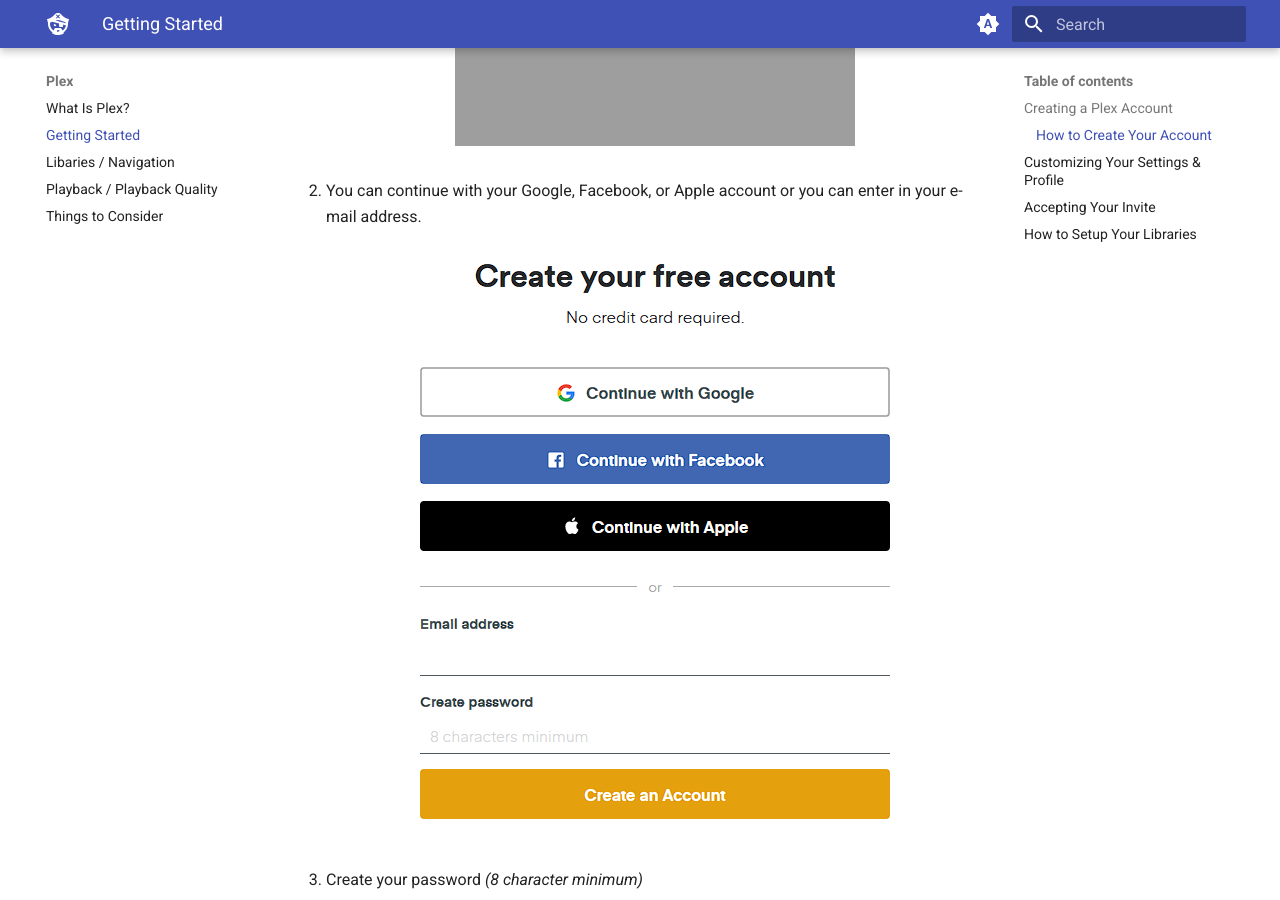
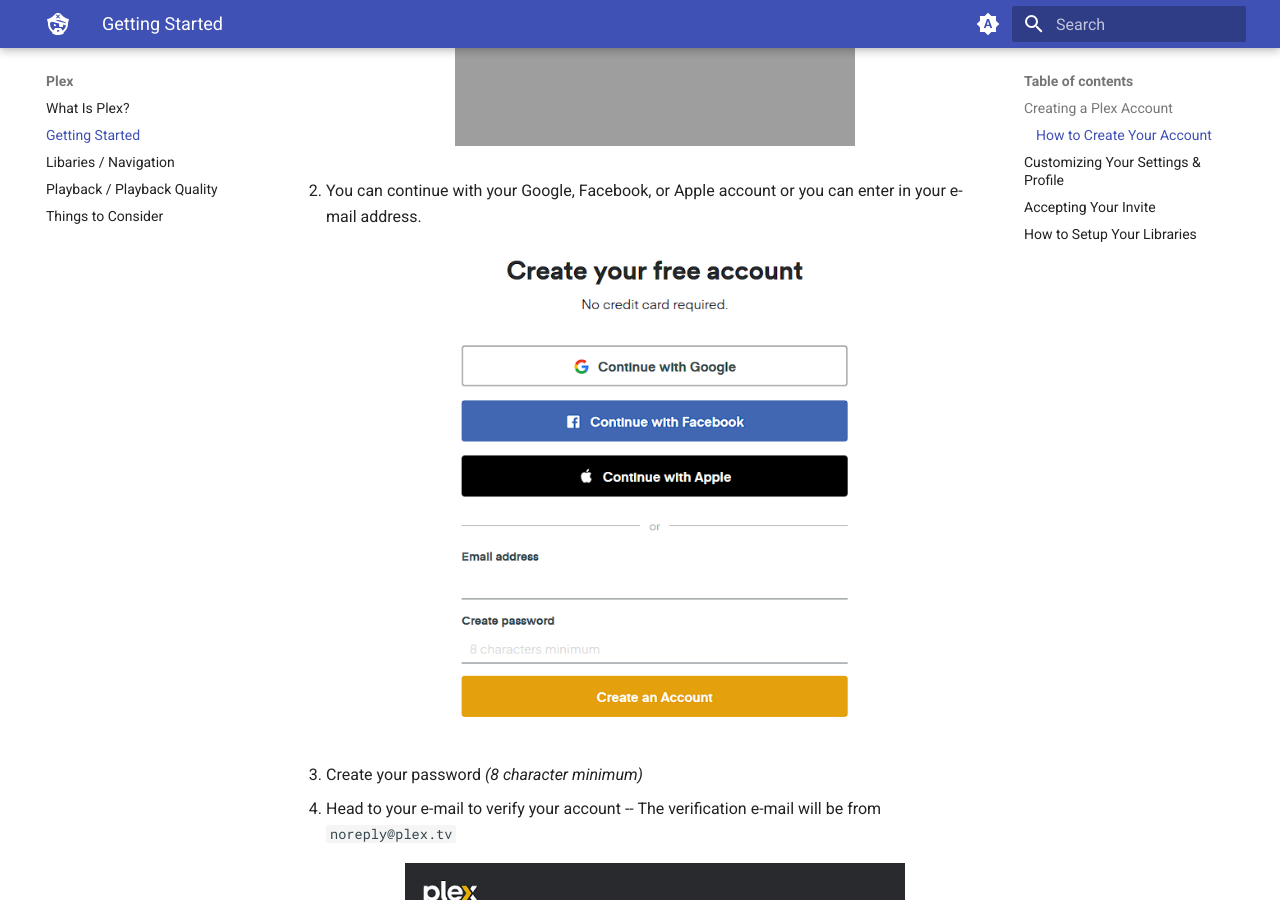
Before and after one commit to neomedia6989/docs-2, an MkDocs documentation site: the page built from docs/plex/getting-started.md, in a window 1280 px wide and 900 px high, scrolled down 728 px. Built offline with MkDocs 1.6.1 and Material for MkDocs 9.7.7, drawn with Linux system fonts in a browser that asks for light colours.

Commit message:
Update getting-started.md

```diff
--- a/docs/plex/getting-started.md
+++ b/docs/plex/getting-started.md
@@ -16,7 +16,7 @@
 2. You can continue with your Google, Facebook, or Apple account or you can enter in your e-mail address.
 
     <figure markdown>
-    ![(/media/plex-getting-started-2.png)](https://docs.blackbeard.media/media/plex-getting-started-2.png)
+    ![(/media/plex-getting-started-2.png)](https://docs.blackbeard.media/media/plex-getting-started-2.png){ width=400 }
         <figcaption></figcaption>
     </figure>
 
```
